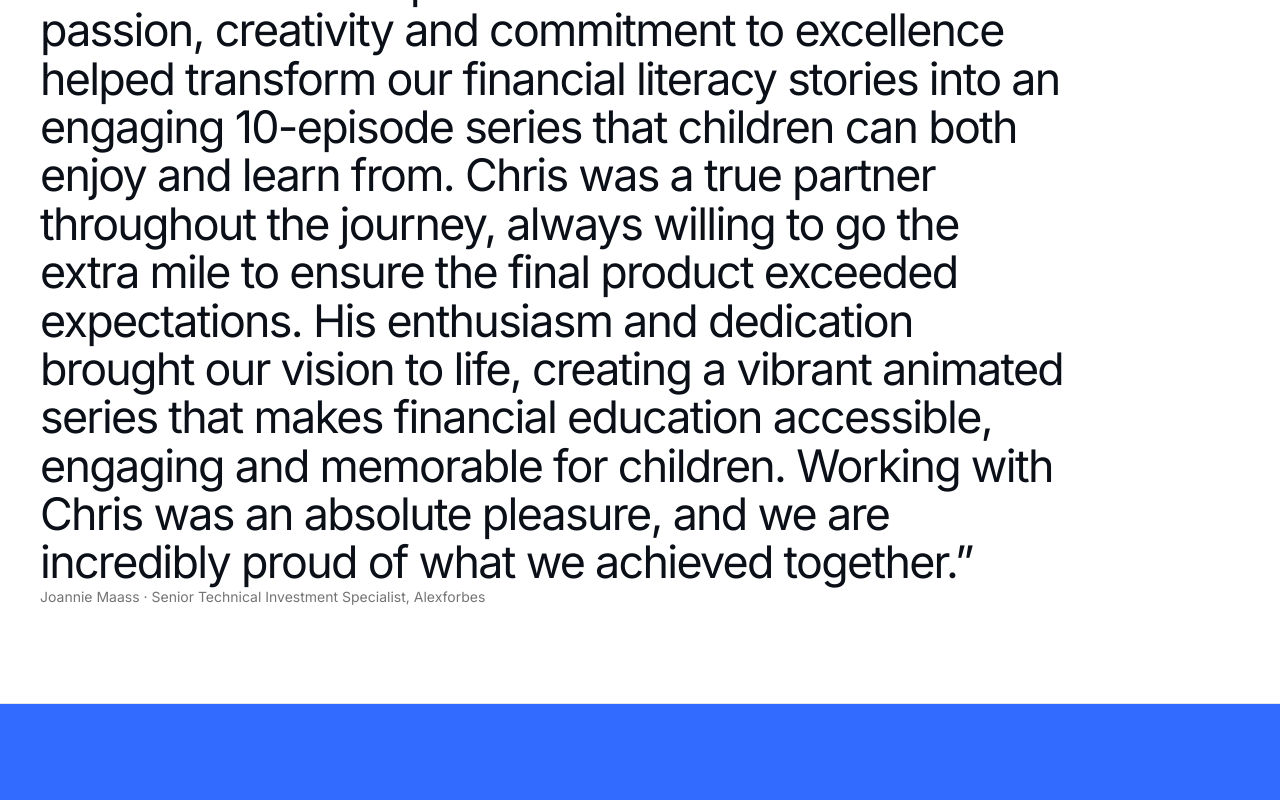
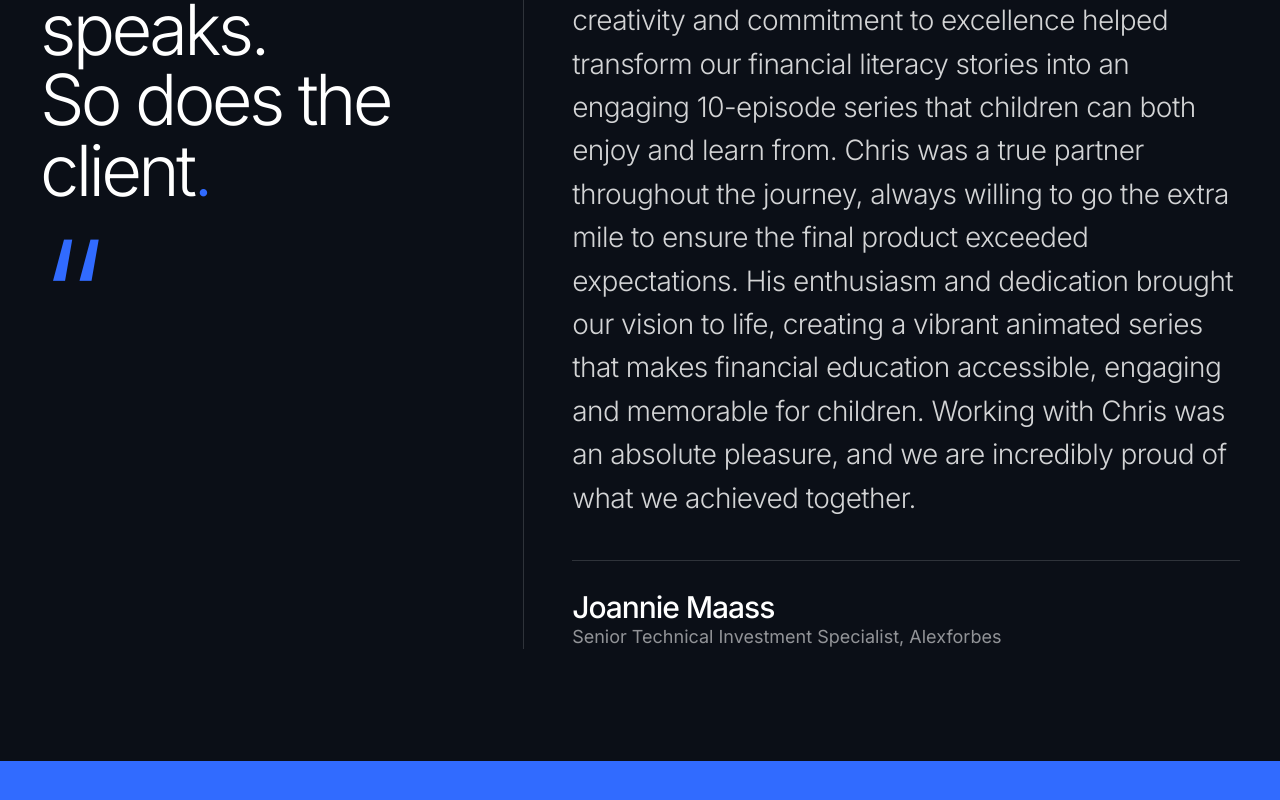
Before and after one commit to StoryLabDigital/storylabdigital-site, a Next.js app: page /work/save-squad in a window 1280 px wide. Shown: the part 6500-7300 px from the top of the page. Built offline with nearby package versions, Linux system fonts and the light colour scheme.

Commit message:
Give Save Squad testimonial an editorial treatment

```diff
--- a/app/work/save-squad/page.tsx
+++ b/app/work/save-squad/page.tsx
@@ -252,15 +252,39 @@ export default function SaveSquadCaseStudyPage() {
         </section>
 
         {saveSquadTestimonial ? (
-          <section className="border-y border-black/10 bg-white py-20 sm:py-24">
-            <div className="sld-container">
-              <p className="sld-label text-[#316bff]">Client voice</p>
-              <blockquote className="sld-heading-three mt-8 max-w-5xl">
-                “{saveSquadTestimonial.quote}”
-              </blockquote>
-              <p className="mt-8 text-sm text-black/55">
-                {saveSquadTestimonial.name} · {saveSquadTestimonial.role}
-              </p>
+          <section className="overflow-hidden bg-[#0b0f17] py-20 text-white sm:py-24 lg:py-28">
+            <div className="sld-container grid gap-12 lg:grid-cols-[0.72fr_1.28fr] lg:gap-20">
+              <div className="relative">
+                <p className="sld-label text-[#6f97ff]">In their words</p>
+                <h2 className="sld-heading-two mt-7 max-w-md">
+                  The work speaks.
+                  <br />
+                  So does the client
+                  <span className="text-[#316bff]">.</span>
+                </h2>
+
+                <span
+                  aria-hidden="true"
+                  className="mt-10 block text-[8rem] font-light leading-[0.65] text-[#316bff] sm:text-[10rem]"
+                >
+                  “
+                </span>
+              </div>
+
+              <div className="border-t border-white/15 pt-8 lg:border-l lg:border-t-0 lg:pl-12 lg:pt-1">
+                <blockquote className="max-w-4xl text-xl font-light leading-[1.55] tracking-[-0.02em] text-white/82 sm:text-2xl lg:text-[1.75rem]">
+                  {saveSquadTestimonial.quote}
+                </blockquote>
+
+                <div className="mt-10 border-t border-white/15 pt-7">
+                  <p className="text-2xl font-medium tracking-[-0.035em] text-white sm:text-3xl">
+                    {saveSquadTestimonial.name}
+                  </p>
+                  <p className="mt-2 text-base leading-6 text-white/55 sm:text-lg">
+                    {saveSquadTestimonial.role}
+                  </p>
+                </div>
+              </div>
             </div>
           </section>
         ) : null}
```
